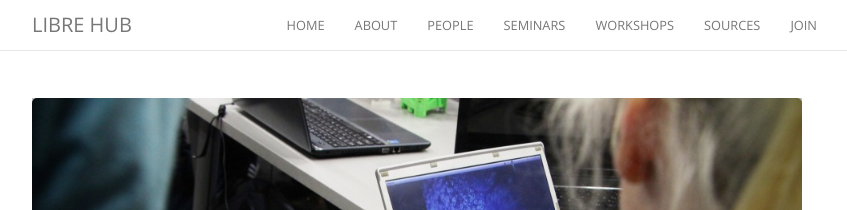
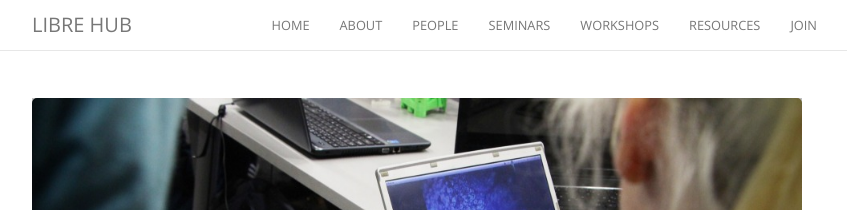
Before and after one commit to LIBREhub/LIBREhub.github.io, a Jekyll site: the page built from index.html, in a window 1280 px wide. Shown: the top 210 px of the page, without its empty margins (223-1070 px from the left). Built offline with Jekyll 4.4.1, drawn with Linux system fonts in a browser that asks for light colours; nearby versions of some CDN libraries; comment, search, counter and statistics services are not loaded.

Commit message:
Update _config.yml

```diff
--- a/_config.yml
+++ b/_config.yml
@@ -28,7 +28,7 @@ nav:
     href:           "/seminars"
   - name:           "workshops"
     href:           "/workshops"
-  - name:           "sources"
+  - name:           "resources"
     href:           "/sources"
   - name:           "join"
     href:           "/join"
```
